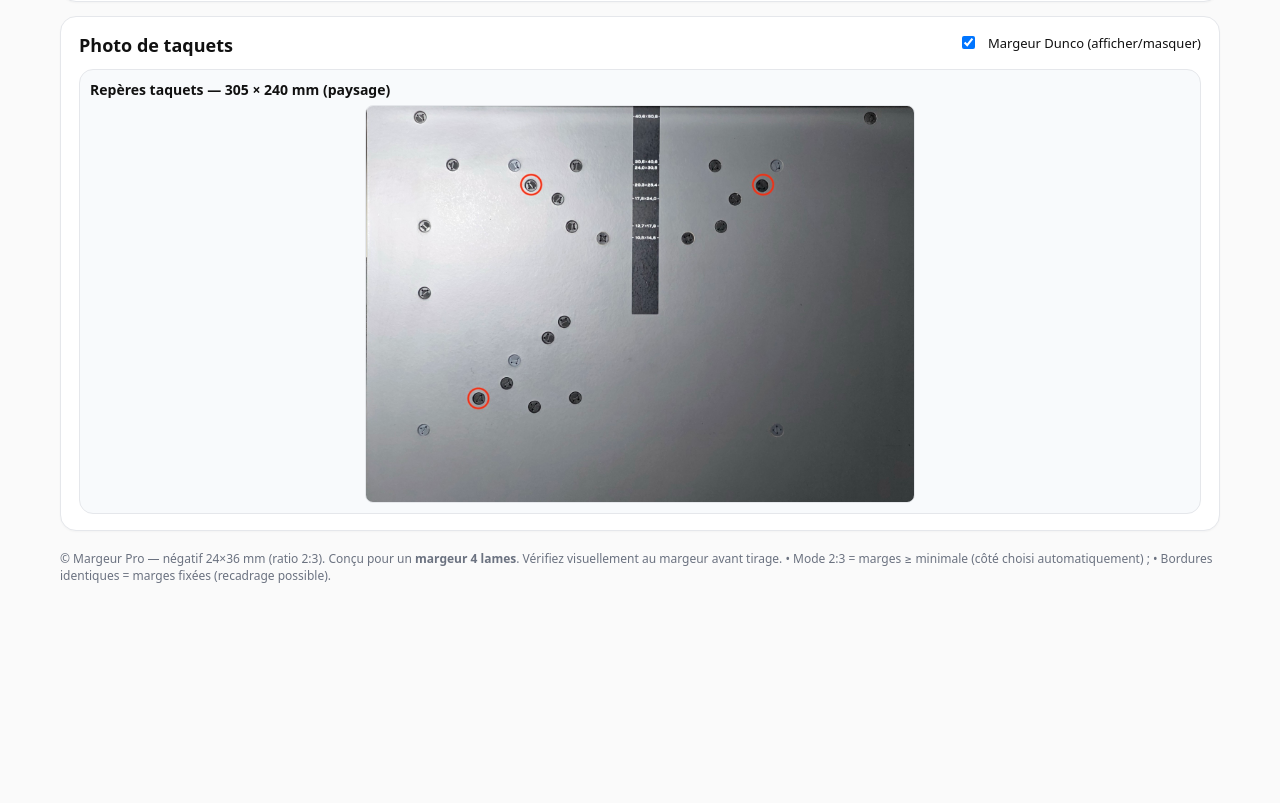
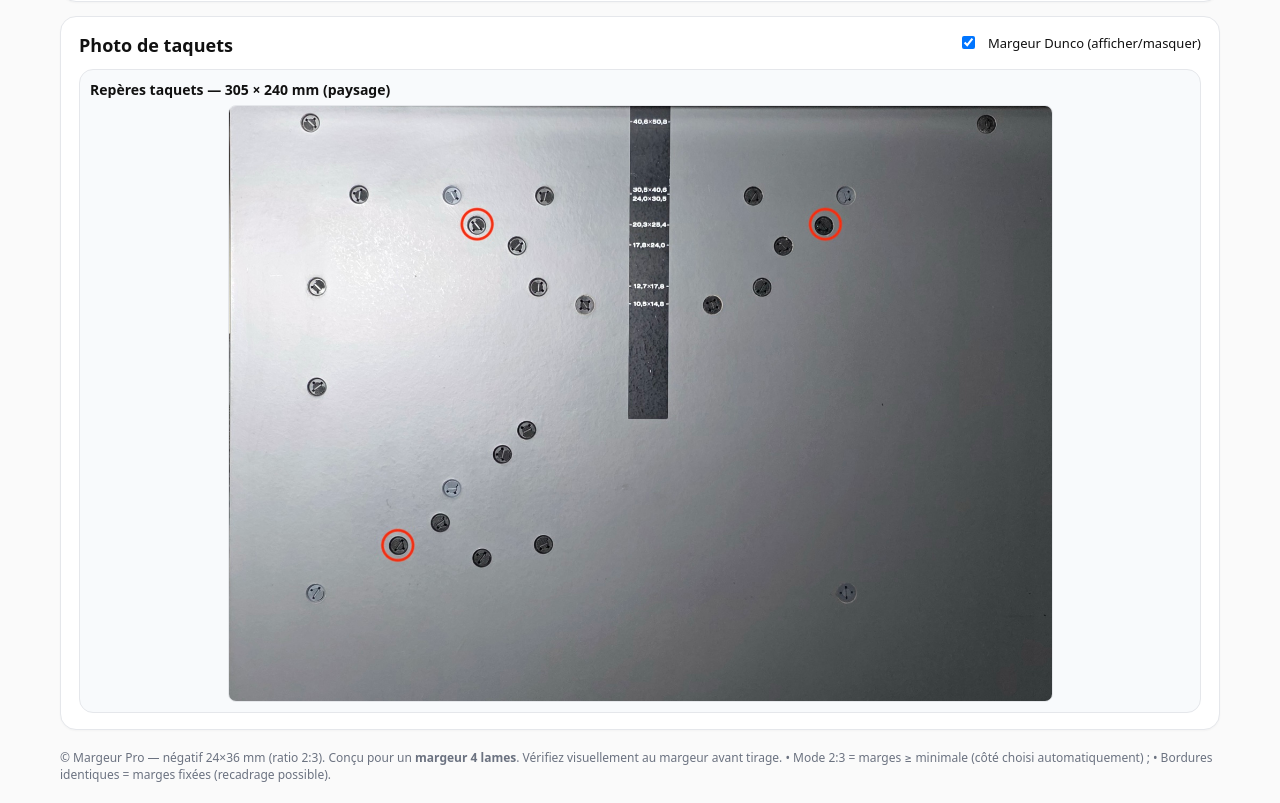
Before and after one commit to alainreichling/margeur-pro, a plain HTML site: page index.html in a window 1280 px wide. Shown: the part 954-1757 px from the top of the page. Before the commit the page ends 1559 px from the top, so only its background shows below. Drawn offline with Linux system fonts and the light colour scheme.

Commit message:
Update index.html

```diff
--- a/index.html
+++ b/index.html
@@ -330,7 +330,7 @@ if ('serviceWorker' in navigator) {
       <strong id="taquetPhotoTitle">Repères taquets — —</strong>
       <span id="taquetPhotoFile" class="muted"></span>
     </div>
-    <img id="taquetPhotoImg" alt="Repères taquets (paysage)" style="max-width:50%;height:auto;border-radius:8px;border:1px solid var(--border)">
+    <img id="taquetPhotoImg" alt="Repères taquets (paysage)" style="max-width:75%;height:auto;border-radius:8px;border:1px solid var(--border)">
   </div>
 </div>
 
```
